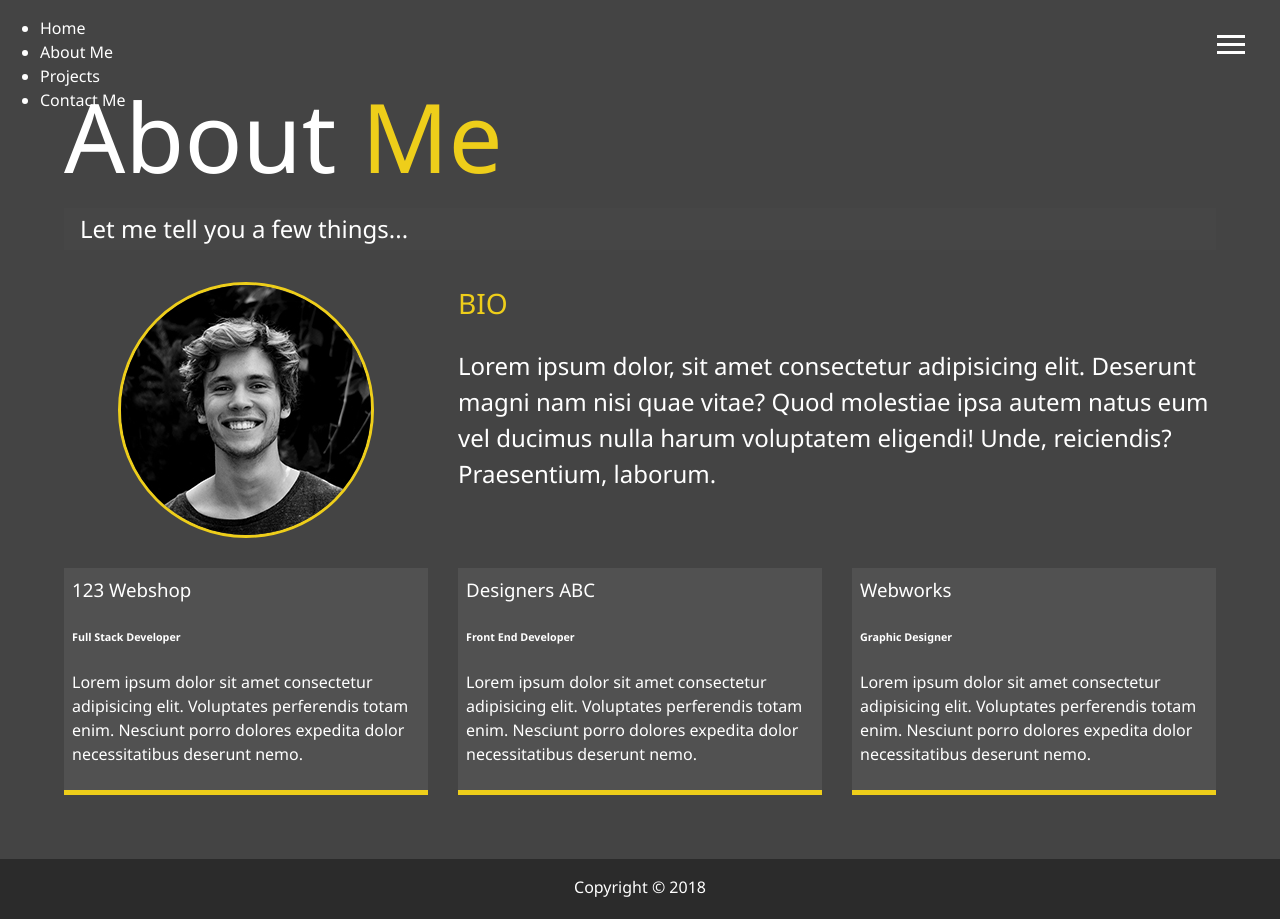
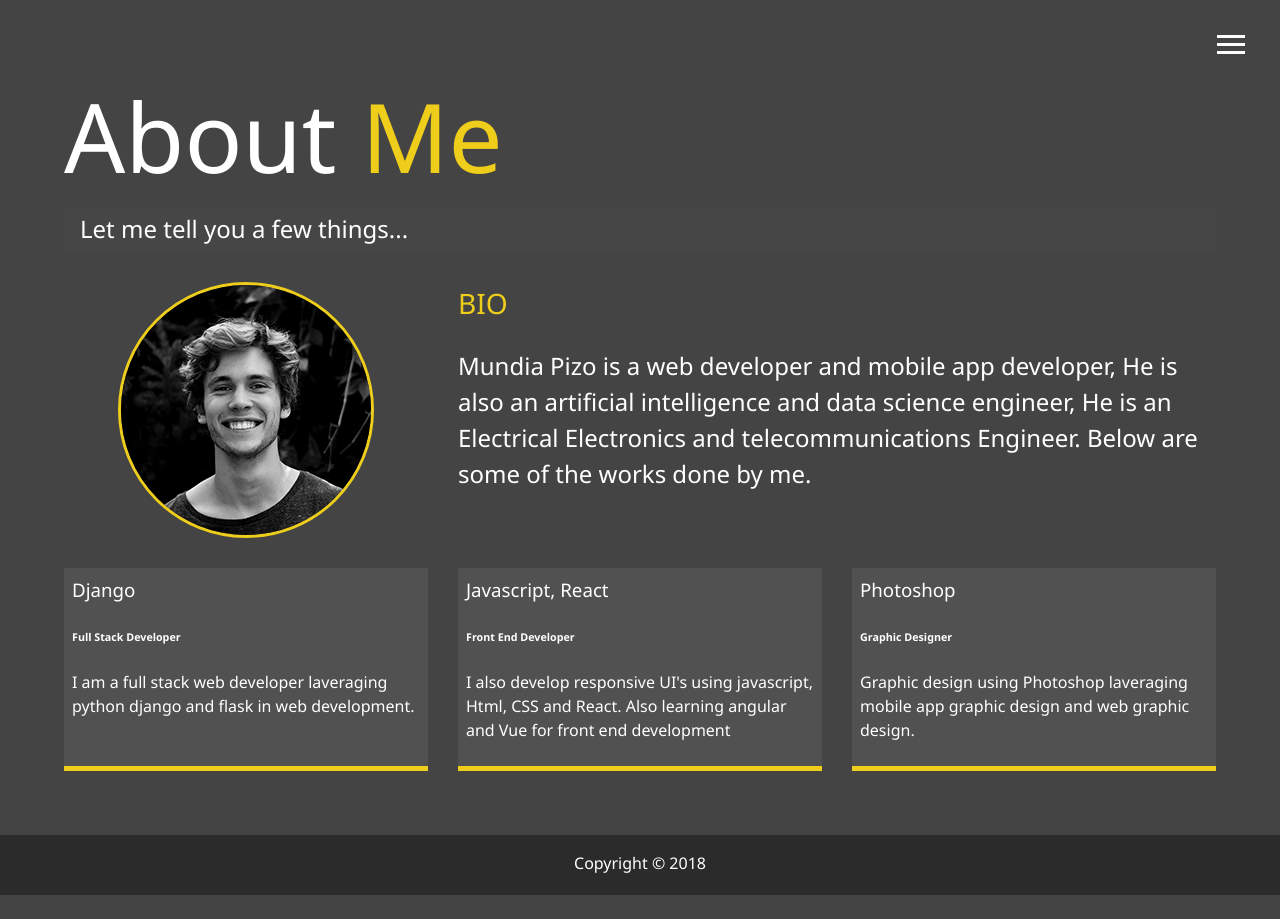
Before and after one commit to Mundia-Pizo/porfolio, a Django app: page /about/ in a window 1280 px wide. After the commit the page ends 895 px from the top, so only its background shows below. Run offline with Django 3.2, Linux system fonts and the light colour scheme; some libraries are stand-ins or nearby versions.

Commit message:
start new

```diff
--- a/core/static/dist/css/main.css
+++ b/core/static/dist/css/main.css
@@ -5,18 +5,23 @@
   top: 35px;
   cursor: pointer;
   transition: all 0.5s ease-out; }
+
 .menu-btn .btn-line {
     width: 28px;
     height: 3px;
     margin: 0 0 5px 0;
     background: #fff;
     transition: all 0.5s ease-out; }
+
 .menu-btn.close {
     transform: rotate(180deg); }
+
 .menu-btn.close .btn-line:nth-child(1) {
       transform: rotate(45deg) translate(5px, 5px); }
+
 .menu-btn.close .btn-line:nth-child(2) {
       opacity: 0; }
+
 .menu-btn.close .btn-line:nth-child(3) {
       transform: rotate(-45deg) translate(7px, -6px); }
 
@@ -26,45 +31,64 @@
   width: 100%;
   opacity: 0.9;
   visibility: hidden; }
+
+
 .menu.show {
     visibility: visible; }
+
 .menu-branding, .menu-nav {
     display: flex;
     flex-flow: column wrap;
     align-items: center;
-    justify-content: center;
+    justify-content: relative;
     float: left;
+    margin-left: 0px;
     width: 50%;
     height: 100vh;
     overflow: hidden; }
+
 .menu-nav {
     margin: 0;
-    padding: 0;
+    padding:0;
     background: #373737;
     list-style: none;
-    transform: translate3d(0, -100%, 0);
-    transition: all 0.5s ease-out; }
+    transform: translate3d(0, -50%, 0);
+    transition: all 0.3s ease-out; }
+
+
 .menu-nav.show {
       transform: translate3d(0, 0, 0); }
-  .menu-branding {
+
+
+/*.menu-branding {
     background: #444;
     transform: translate3d(0, 100%, 0);
     transition: all 0.5s ease-out; }
+
+
 .menu-branding.show {
-      transform: translate3d(0, 0, 0); }
-    .menu-branding .portrait {
+      transform: translate3d(0, 0, 0); }*/
+
+
+
+/*.menu-branding .portrait {
       width: 250px;
       height: 250px;
       background: url("../img/portrait.jpg");
       border-radius: 50%;
-      border: solid 3px #eece1a; }
+      border: solid 3px #eece1a; }*/
+
 .menu .nav-item {
-    transform: translate3d(600px, 0, 0);
+    transform: translate3d(200px, 0, 0);
     transition: all 0.5s ease-out; }
+
+
 .menu .nav-item.show {
       transform: translate3d(0, 0, 0); }
+
 .menu .nav-item.current > a {
       color: #eece1a; }
+
 .menu .nav-link {
     display: inline-block;
     position: relative;
@@ -75,6 +99,8 @@
     color: #fff;
     text-decoration: none;
     transition: all 0.5s ease-out; }
+
+
 .menu .nav-link:hover {
       color: chartreuse;
         transform: scale(1.25)
@@ -102,10 +128,12 @@ body {
   margin: 0;
   font-family: 'Segoe UI', Tahoma, Geneva, Verdana, sans-serif;
   line-height: 1.5; }
+
 body#bg-img {
     background: url(../img/background.jpg);
     background-attachment: fixed;
     background-size: cover; }
+
 body#bg-img:after {
       content: '';
       position: absolute;
@@ -121,10 +149,12 @@ h2,
 h3 {
   margin: 0;
   font-weight: 400; }
+
 h1.lg-heading,
 h2.lg-heading,
 h3.lg-heading {
   font-size: 6rem; }
+
 h1.sm-heading,
 h2.sm-heading,
 h3.sm-heading {
@@ -147,15 +177,20 @@ header {
 main {
   padding: 4rem;
   min-height: calc(100vh - 60px); }
+
 main .icons {
     margin-top: 1rem; }
+
 main .icons a {
       padding: 0.4rem; }
+
 main .icons a:hover {
         color: #eece1a;
         transition: all 0.5s ease-out; }
+
 main#home {
     overflow: hidden; }
+
 main#home h1 {
       margin-top: 20vh; }
 
@@ -164,20 +199,26 @@ main {
   grid-gap: 30px;
   grid-template-areas: 'bioimage bio bio' 'job1 job2 job3';
   grid-template-columns: repeat(3, 1fr); }
+
 .about-info .bio-image {
     grid-area: bioimage;
     margin: auto;
     border-radius: 50%;
     border: #eece1a 3px solid; }
+
 .about-info .bio {
     grid-area: bio;
     font-size: 1.5rem; }
+
 .about-info .job-1 {
     grid-area: job1; }
+
 .about-info .job-2 {
     grid-area: job2; }
+
 .about-info .job-3 {
     grid-area: job3; }
+
 .about-info .job {
     background: #515151;
     padding: 0.5rem;
@@ -187,9 +228,11 @@ main {
   display: grid;
   grid-gap: 0.7rem;
   grid-template-columns: repeat(3, 1fr); }
+
 .projects img {
     width: 100%;
     border: 3px #fff solid; }
+
 .projects img:hover {
       opacity: 0.5;
       border-color: #eece1a;
@@ -198,6 +241,7 @@ main {
 .space-icons{
   margin-left: 850px;
 }
+
 .home-text-width{
   width: 600px;
 }
@@ -208,16 +252,19 @@ main {
   justify-content: space-evenly;
   align-items: center;
   margin-top: 1rem; }
+
 .boxes div {
     font-size: 2rem;
     border: 3px #fff solid;
     padding: 1.5rem 2.5rem;
     margin-bottom: 3rem;
     transition: all 0.5s ease-out; }
+
 .boxes div:hover {
       padding: 0.5rem 1.5rem;
       background: #eece1a;
       color: #000; }
+
 .boxes div:hover span {
         color: #000; }
 
@@ -226,6 +273,7 @@ main {
   padding: 0.5rem 1rem;
   border: 0;
   margin-bottom: 0.3rem; }
+
 .btn:hover, .btn-dark:hover, .btn-light:hover {
     background: #eece1a;
     color: #000; }
--- a/core/templates/core/about.html
+++ b/core/templates/core/about.html
@@ -15,29 +15,25 @@
 
       <div class="bio">
         <h3 class="text-secondary">BIO</h3>
-        <p>Lorem ipsum dolor, sit amet consectetur adipisicing elit. Deserunt magni nam nisi quae vitae? Quod molestiae ipsa
-          autem natus eum vel ducimus nulla harum voluptatem eligendi! Unde, reiciendis? Praesentium, laborum.</p>
+        <p>Mundia Pizo is a web developer and mobile app developer, He is also an artificial intelligence and data science engineer, He is an Electrical Electronics and telecommunications Engineer. Below are some of the works done by me.</p>
       </div>
 
       <div class="job job-1">
-        <h3>123 Webshop</h3>
+        <h3>Django</h3>
         <h6>Full Stack Developer</h6>
-        <p>Lorem ipsum dolor sit amet consectetur adipisicing elit. Voluptates perferendis totam enim. Nesciunt porro dolores
-          expedita dolor necessitatibus deserunt nemo.</p>
+        <p>I am a full stack web developer laveraging python django and flask in web development.</p>
       </div>
 
       <div class="job job-2">
-        <h3>Designers ABC</h3>
+        <h3>Javascript, React </h3>
         <h6>Front End Developer</h6>
-        <p>Lorem ipsum dolor sit amet consectetur adipisicing elit. Voluptates perferendis totam enim. Nesciunt porro dolores
-          expedita dolor necessitatibus deserunt nemo.</p>
+        <p>I also develop responsive UI's using javascript, Html, CSS and React. Also learning angular and Vue for front end development </p>
       </div>
 
       <div class="job job-3">
-        <h3>Webworks</h3>
+        <h3>Photoshop</h3>
         <h6>Graphic Designer</h6>
-        <p>Lorem ipsum dolor sit amet consectetur adipisicing elit. Voluptates perferendis totam enim. Nesciunt porro dolores
-          expedita dolor necessitatibus deserunt nemo.</p>
+        <p>Graphic design using Photoshop laveraging mobile app graphic design and web graphic design.</p>
       </div>
     </div>
   </main>
--- a/core/templates/core/contact.html
+++ b/core/templates/core/contact.html
@@ -12,7 +12,7 @@
     </h2>
     <div class="boxes">
       <div>
-        <span class="text-secondary">Email: </span> mundiapizom@gmail.com
+        <span class="text-secondary">Email: </span> mundiapizos@gmail.com
       </div>
       <div>
         <span class="text-secondary">Phone: </span> (+260) 975676504
--- a/core/templates/core/menu.html
+++ b/core/templates/core/menu.html
@@ -5,11 +5,11 @@
       <div class="btn-line"></div>
     </div>
 
-    <nav class="">
-      <div class="">
-        <div class=""></div>
+    <nav class="menu">
+      <div class="menu-branding">
+        <div class="portrait"></div>
       </div>
-      <ul class="">
+      <ul class="menu-nav">
         <li class="nav-item">
           <a href="{% url 'core:home' %}" class="nav-link">
             Home
```
Lines whose indentation alone changed are shown as unchanged.
